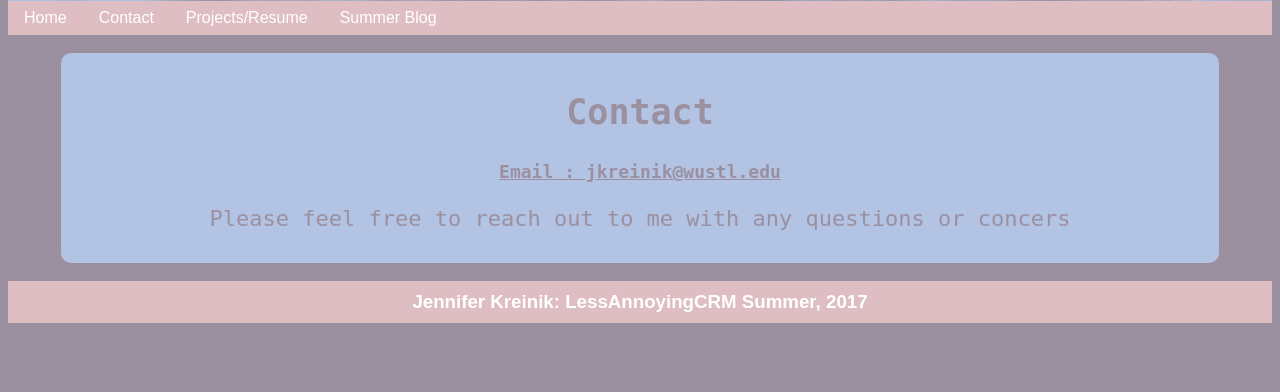
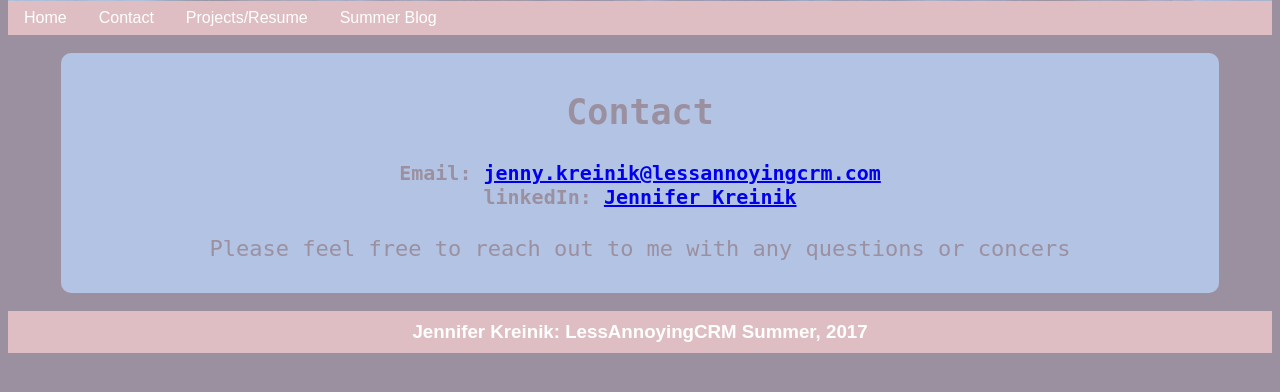
Before and after one commit to jennifer-kreinik/site, a PHP site: page /blogpost1.html in a window 1280 px wide. Shown: the part 255-647 px from the top of the page. Run offline with PHP 8.4, Linux system fonts and the light colour scheme.

Commit message:
email hyperlink
added a hyper link to send an email in the contact section

```diff
--- a/GettingToKnowMe.html
+++ b/GettingToKnowMe.html
@@ -1,6 +1,6 @@
 <html>
   <head>
-    <title> Blog </title>
+    <title> Getting to know me </title>
     <link rel = "stylesheet" href = 'style.css'/>
   </head>
 <body>
--- a/blogpost1.html
+++ b/blogpost1.html
@@ -30,7 +30,8 @@
      <div style='max-width: 90%; background-color: #B3C3E4; padding:10px; margin:auto; border-radius:10px'>
 <h2> Contact
     <h4 class="contact">
-        Email : jkreinik@wustl.edu
+        Email: <a href="mailto:jenny.kreinik@lessannoyingcrm.com">jenny.kreinik@lessannoyingcrm.com <br/> </a>
+        linkedIn: <a href="http://linkedin.com/in/jennifer-kreinik-731a63106"> Jennifer Kreinik</a>
     </h4>
 <div class = "aboutMe">
     <p>
--- a/style.css
+++ b/style.css
@@ -55,10 +55,10 @@ img{
 .contact{
     color:#9B90A0;
     text-align: center;
-    font-size: 18;
+    font-size: 20;
     font-family:monospace;
     font-style: normal;
-    text-decoration: underline;
+
 }
 h3{
     background-color:#DEBEC2;
```
